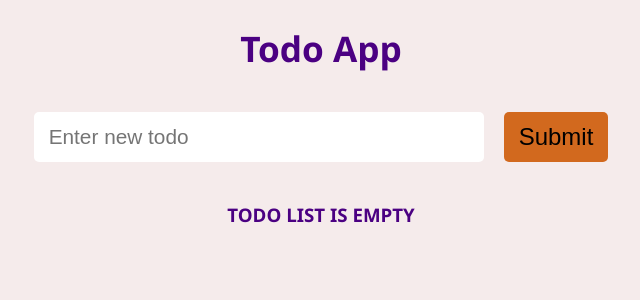
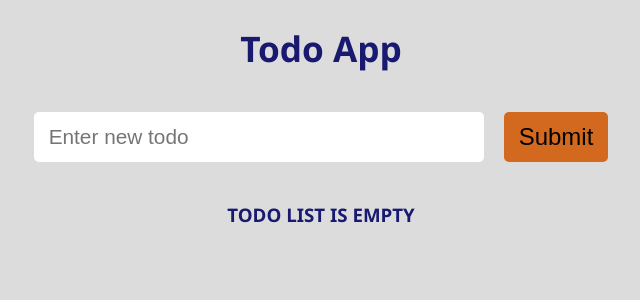
Before and after one commit to polusnp/todolist, a React (Create React App) app: page / in a window 1280 px wide. Shown: the top 300 px of the page, without its empty margins (319-959 px from the left). Built offline with nearby package versions, Linux system fonts and the light colour scheme.

Commit message:
color changed

```diff
--- a/src/index.css
+++ b/src/index.css
@@ -6,6 +6,6 @@
 body {
   font-family: "Segoe UI", "Roboto", "Oxygen", "Ubuntu", "Cantarell",
     "Fira Sans", "Droid Sans", "Helvetica Neue", sans-serif;
-  color: indigo;
-  background-color: #f5ebeb;
+  color: midnightblue;
+  background-color: gainsboro;
 }
```
